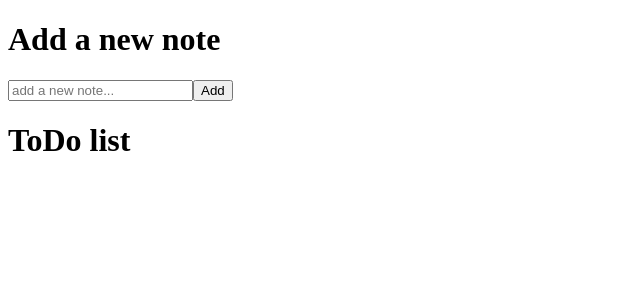
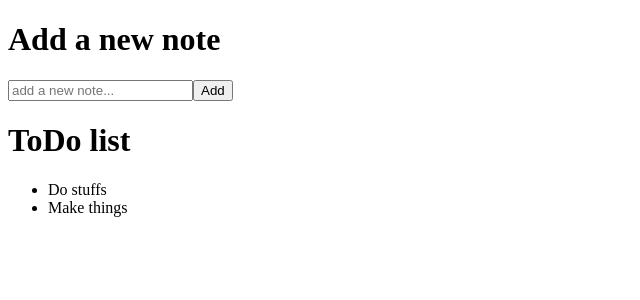
Before and after one commit to huuwulleop/todo-app, a React (Create React App) app: page / in a window 1280 px wide. Shown: the top 300 px of the page, without its empty margins (0-640 px from the left). Built offline with nearby package versions, Linux system fonts and the light colour scheme.

Commit message:
Implement list of notes

```diff
--- a/src/App.js
+++ b/src/App.js
@@ -1,9 +1,14 @@
-import { useState } from 'react'
+import { useState, useEffect } from 'react'
 
 // components
 import NoteForm from './components/NoteForm';
+import Note from './components/Note';
 
 const App = () => {
+  const [notes, setNotes] = useState([
+    { content: 'Do stuffs', id: 1 },
+    { content: 'Make things', id: 2 }
+  ])
   const [newNote, setNewNote] = useState('')
 
   const addNote = (event) => {
@@ -23,6 +28,12 @@ const App = () => {
       <NoteForm addNote={addNote} newNote={newNote} changeNote={changeNote} />
 
       <h1>ToDo list</h1>
+      <ul>
+        {notes.length > 0
+          ? notes.map(note => <li><Note content={note.content} /></li>)
+          : 'Everything is done! :D'
+        }
+      </ul>
     </div>
   )
 }
--- a/src/components/Note.js
+++ b/src/components/Note.js
@@ -1,8 +1,8 @@
 import React from "react";
 
-const Note = () => {
+const Note = ({ content }) => {
     return (
-        <div></div>
+        <div>{content}</div>
     )
 }
 
```
